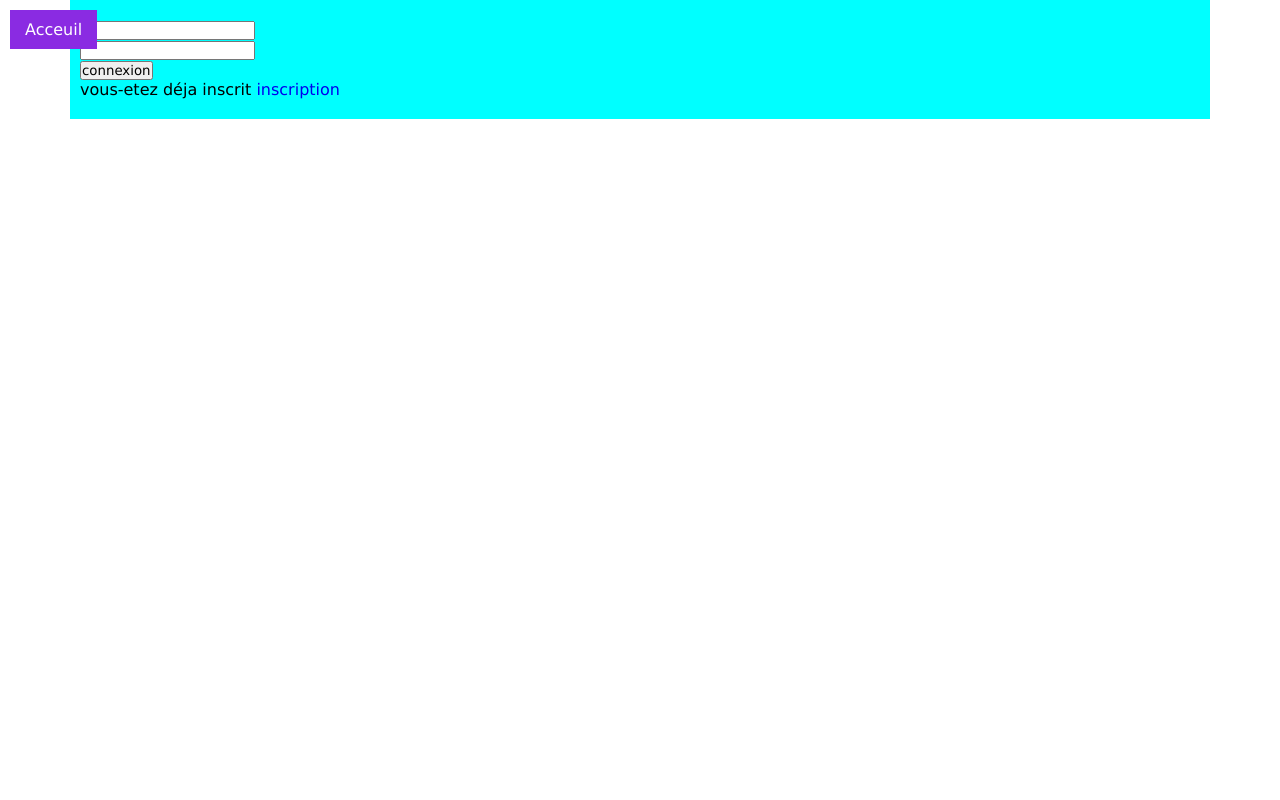
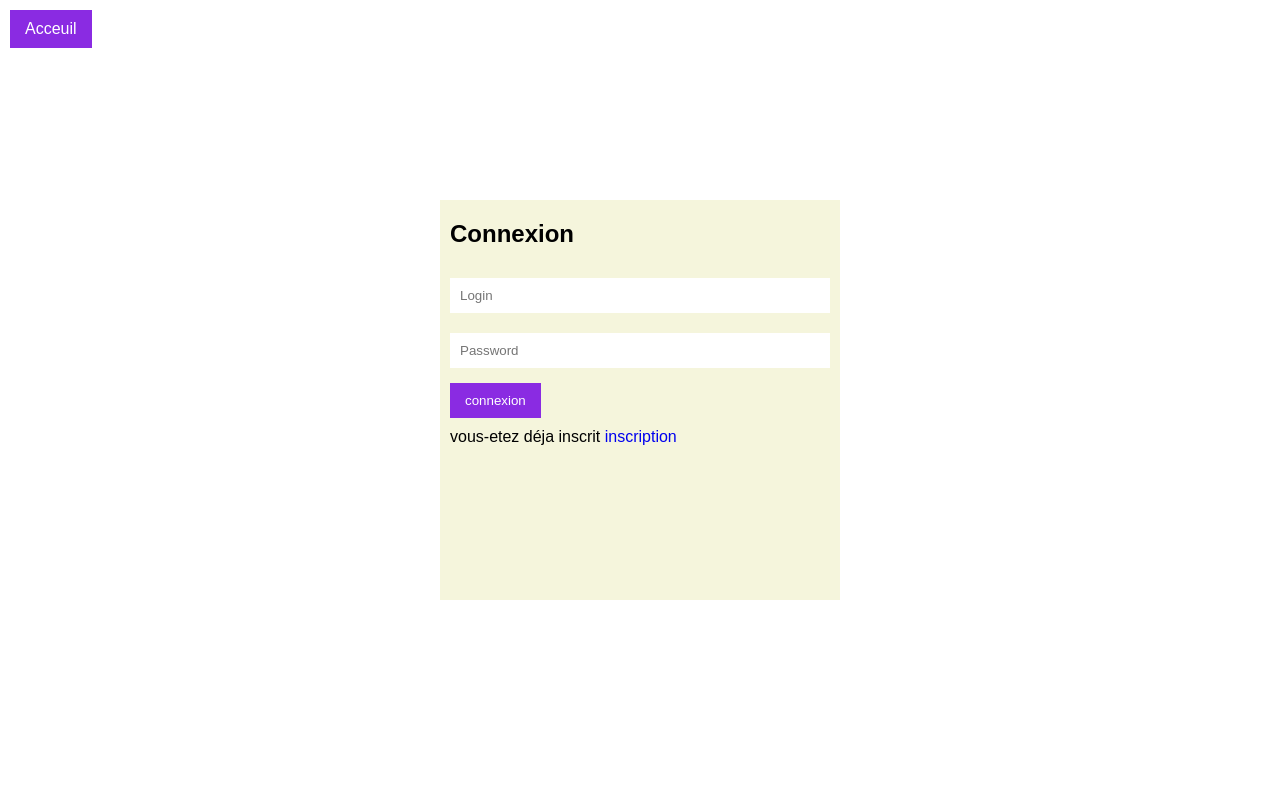
Before and after one commit to Wahil-dev/projet-revisions, a PHP site: page /connexion.php in a window 1280 px wide. Run offline with PHP 8.4, Linux system fonts and the light colour scheme.

Commit message:
connexion, inscriptio style

```diff
--- a/assets/css/mQuery.css
+++ b/assets/css/mQuery.css
@@ -16,6 +16,21 @@
 
 @media screen and (max-width:768px) {
     .container {
+        width: 576px;
+    }
+}
+
+
+
+@media screen and (max-width:576px) {
+    .container {
         width: 100%;
     }
+
+
+    .box-form {
+        width: 100%;
+    }
+
+
 }
--- a/assets/css/style.css
+++ b/assets/css/style.css
@@ -3,7 +3,31 @@
     padding: 0;
     box-sizing: border-box;
     scroll-behavior: smooth;
-    font-family: 'Lucida Sans', 'Lucida Sans Regular', 'Lucida Grande', 'Lucida Sans Unicode', Geneva, Verdana, sans-serif;
+    font-family: Arial, Helvetica, sans-serif;
+}
+
+.inp {
+    width: 100%;
+    padding: 10px;
+    margin: 10px 0;
+    outline: none;
+    border: none;
+}
+
+.btn-custom {
+    padding: 10px 15px;
+    background-color: blueviolet;
+    outline: none;
+    border: none;
+    cursor: pointer;
+    color: white;
+}
+.btn-custom:hover {
+    background-color: rgb(159, 96, 218);
+}
+
+.btn-submit {
+    margin-top: 5px;
 }
 
 li {
@@ -27,9 +51,9 @@ a {
 }
 
 .err-msg {
-    color: white;
-    background-color: red;
+    color: red;
     display: block;
+    font-size: .8rem;
 }
 
 .flex-r {
@@ -50,7 +74,6 @@ a {
     padding: 20px 10px;
     width: 1140px;
     margin: auto;
-    background-color: aqua;
 }
 
 header {
@@ -78,3 +101,26 @@ header a {
 .title {
     padding: 10px 0;
 }
+
+
+/* ------------------------------- FORM ------------------------------- */
+.box-form {
+    width: 400px;
+    min-height: 400px;
+    background-color: beige;
+    padding: 10px;
+}
+
+.box-form .form {
+    width: 100%;
+    height: 100%;
+    margin: 10px 0;
+}
+
+
+.box-form .form .inp {
+
+}
+
+
+/*______________________________________________________*/
--- a/connexion.php
+++ b/connexion.php
@@ -5,17 +5,20 @@
 ?>
 <?php require_once("inc/head2.php")?>
         <a href="index.php" class="abs-lien">Acceuil</a>
+        <div class="box-form">
+            <h2 class="title">Connexion</h2>
             <form class="form" action="inc/b_conn.php" method="post">
-            <input type="text" name="login" id="login" class="inp">
+                <input type="text" name="login" id="login" class="inp" placeholder="Login">
                 <span class="err-msg"><?php echo isset($_SESSION["loginErr"]) ? $_SESSION["loginErr"] : ""?></span>
 
-            <input type="password" name="password" id="password" class="inp">
+                <input type="password" name="password" id="password" class="inp" placeholder="Password">
                 <span class="err-msg"><?php echo isset($_SESSION["passwordErr"]) ? $_SESSION["passwordErr"] : ""?></span>
 
-            <input type="submit" value="connexion" class="btn-custom">
+                <input type="submit" value="connexion" class="btn-custom btn-submit">
                 <span class="err-msg"><?php echo isset($_SESSION["identifierErr"]) ? $_SESSION["identifierErr"] : ""?></span>
             </form>
             <p>vous-etez déja inscrit <a href="inscription.php">inscription</a></p>
+        </div>
         </div>
 </body>
 </html>
--- a/inc/head2.php
+++ b/inc/head2.php
@@ -7,6 +7,12 @@
         <title>connexion</title>
         <link rel="stylesheet" href="assets/css/style.css">
         <link rel="stylesheet" href="assets/css/mQuery.css">
+
+        <style>
+            .container {
+                min-height: 100vh;
+            }
+        </style>
     </head>
 <body>
-    <div class="container">
+    <div class="container flex-c">
--- a/inscription.php
+++ b/inscription.php
@@ -4,6 +4,7 @@
     $user->redirect_if_logged();
 ?>
 <?php require_once("inc/head2.php")?>
+        <div class="box-form">
             <a href="index.php" class="abs-lien">Acceuil</a>
             <form class="form" action="inc/b_inscrt.php" method="post">
                 <input type="text" name="login" id="login" class="inp" placeholder="Login">
@@ -18,11 +19,11 @@
                 <input type="password" name="cPassword" id="cPassword" class="inp" placeholder="Confirm Password">
                 <span class="err-msg"><?php echo isset($_SESSION["cPasswordErr"]) ? $_SESSION["cPasswordErr"] : ""?></span>
 
-            <input type="submit" value="inscription" class="btn-custom">
+                <input type="submit" value="inscription" class="btn-custom btn-submit">
                 <span class="err-msg"><?php echo isset($_SESSION["identifierErr"]) ? $_SESSION["identifierErr"] : ""?></span>
             </form>
             <p>vous n'etez pas inscrit <a href="connexion.php">connexion</a></p>
-
+        </div>
     </div>
 </body>
 </html>
```
Lines whose indentation alone changed are shown as unchanged.
